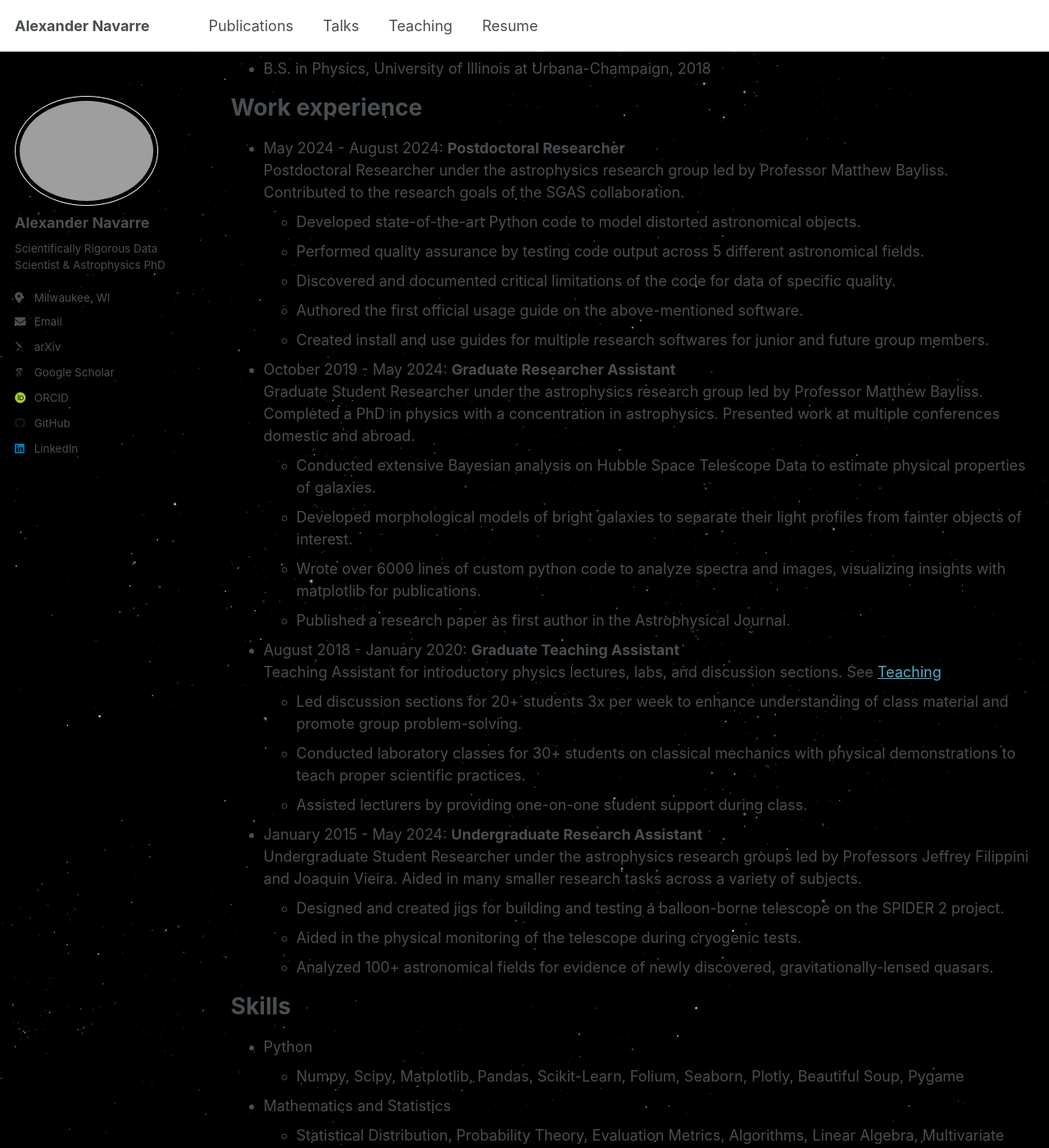
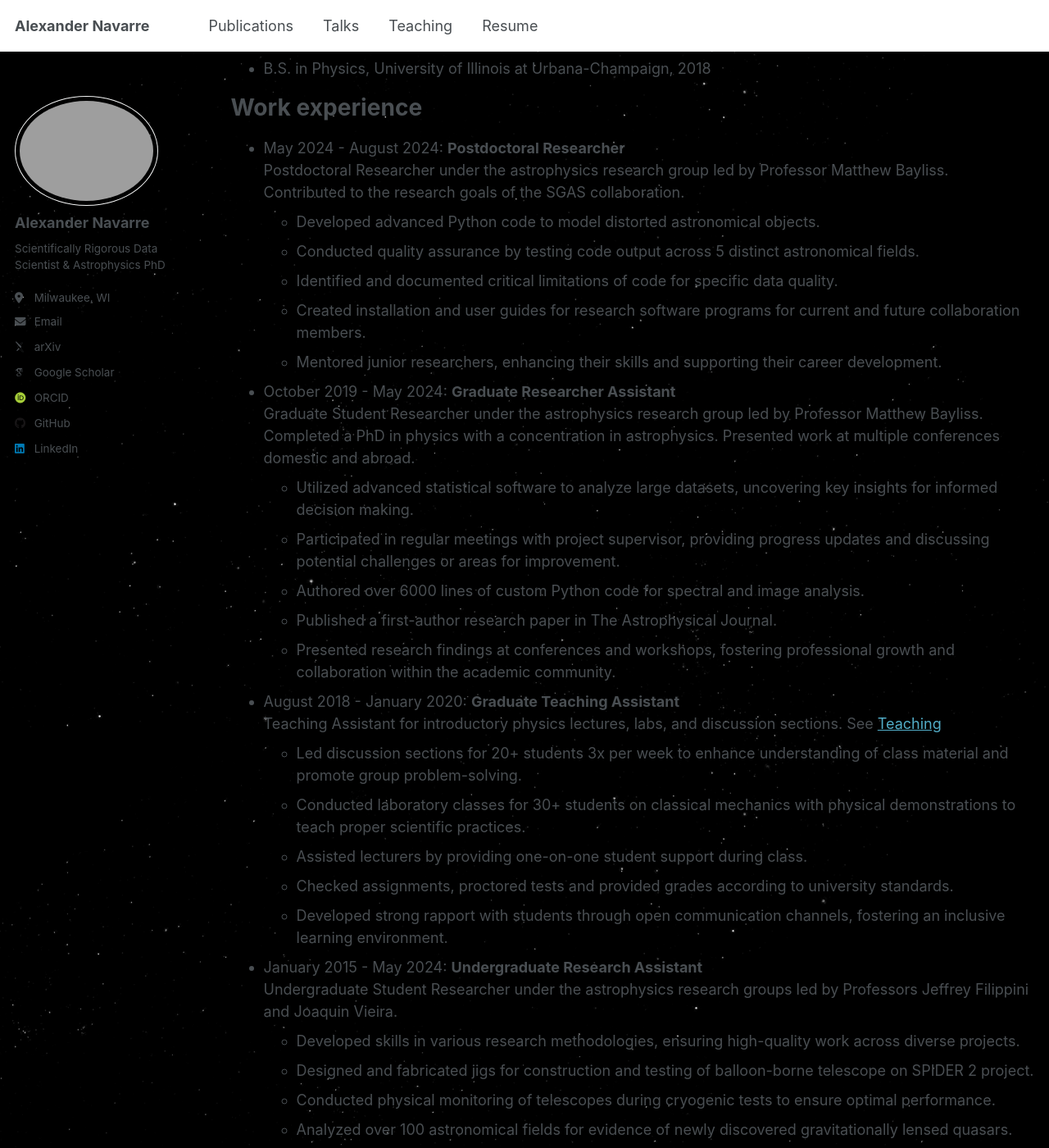
Before and after one commit to astronavarre/astronavarre.github.io, a Jekyll site: the page built from _pages/cv.md, in a window 1280 px wide and 1400 px high, scrolled down 472 px. Shown: the whole window at 82% size. Built offline with Jekyll 4.4.1, drawn with Linux system fonts in a browser that asks for light colours; some web fonts are replaced; some of the changed text lies outside the part shown.

Commit message:
Updated Resume and Description

```diff
--- a/_pages/cv.md
+++ b/_pages/cv.md
@@ -21,30 +21,35 @@ Work experience
 ======
 * May 2024 - August 2024: **Postdoctoral Researcher** \
 Postdoctoral Researcher under the astrophysics research group led by Professor Matthew Bayliss. Contributed to the research goals of the SGAS collaboration.
-  * Developed state-of-the-art Python code to model distorted astronomical objects.
-  * Performed quality assurance by testing code output across 5 different astronomical fields.
-  * Discovered and documented critical limitations of the code for data of specific quality.
-  * Authored the first official usage guide on the above-mentioned software.
-  * Created install and use guides for multiple research softwares for junior and future group members.
+  * Developed advanced Python code to model distorted astronomical objects.
+  * Conducted quality assurance by testing code output across 5 distinct astronomical fields.
+  * Identified and documented critical limitations of code for specific data quality.
+  * Created installation and user guides for research software programs for current and future collaboration members.
+  * Mentored junior researchers, enhancing their skills and supporting their career development.
 
 * October 2019 - May 2024: **Graduate Researcher Assistant** \
 Graduate Student Researcher under the astrophysics research group led by Professor Matthew Bayliss. Completed a PhD in physics with a concentration in astrophysics. Presented work at multiple conferences domestic and abroad.
-  * Conducted extensive Bayesian analysis on Hubble Space Telescope Data to estimate physical properties of galaxies.
-  * Developed morphological models of bright galaxies to separate their light profiles from fainter objects of interest.
-  * Wrote over 6000 lines of custom python code to analyze spectra and images, visualizing insights with matplotlib for publications.
-  * Published a research paper as first author in the Astrophysical Journal.
+  * Utilized advanced statistical software to analyze large datasets, uncovering key insights for informed decision making.
+  * Participated in regular meetings with project supervisor, providing progress updates and discussing potential challenges or areas for improvement.
+  * Authored over 6000 lines of custom Python code for spectral and image analysis.
+  * Published a first-author research paper in The Astrophysical Journal.
+  * Presented research findings at conferences and workshops, fostering professional growth and collaboration within the academic community.
 
 * August 2018 - January 2020: **Graduate Teaching Assistant** \
 Teaching Assistant for introductory physics lectures, labs, and discussion sections. See [Teaching](https://astronavarre.github.io/teaching)
   * Led discussion sections for 20+ students 3x per week to enhance understanding of class material and promote group problem-solving.
   * Conducted laboratory classes for 30+ students on classical mechanics with physical demonstrations to teach proper scientific practices.
   * Assisted lecturers by providing one-on-one student support during class.
+  * Checked assignments, proctored tests and provided grades according to university standards.
+  * Developed strong rapport with students through open communication channels, fostering an inclusive learning environment.
 
 * January 2015 - May 2024: **Undergraduate Research Assistant** \
-Undergraduate Student Researcher under the astrophysics research groups led by Professors Jeffrey Filippini and Joaquin Vieira. Aided in many smaller research tasks across a variety of subjects.
-  * Designed and created jigs for building and testing a balloon-borne telescope on the SPIDER 2 project.
-  * Aided in the physical monitoring of the telescope during cryogenic tests.
-  * Analyzed 100+ astronomical fields for evidence of newly discovered, gravitationally-lensed quasars.
+Undergraduate Student Researcher under the astrophysics research groups led by Professors Jeffrey Filippini and Joaquin Vieira.
+  * Developed skills in various research methodologies, ensuring high-quality work across diverse projects.
+  * Designed and fabricated jigs for construction and testing of balloon-borne telescope on SPIDER 2 project.
+  * Conducted physical monitoring of telescopes during cryogenic tests to ensure optimal performance.
+  * Analyzed over 100 astronomical fields for evidence of newly discovered gravitationally lensed quasars.
+  * Recorded data and maintained source documentation following good documentation practices.
 
 Skills
 ======
```
Also changed, not shown: 1 other file.
